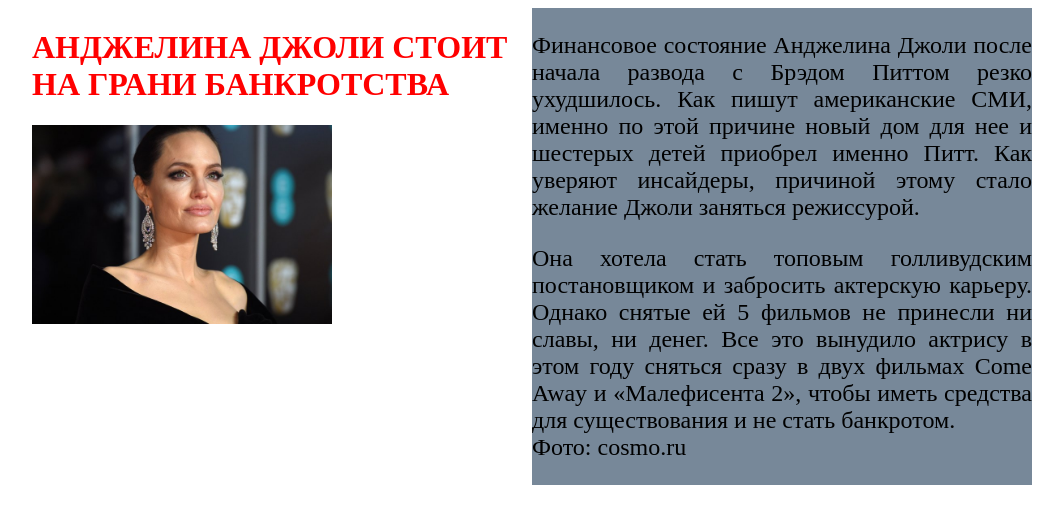
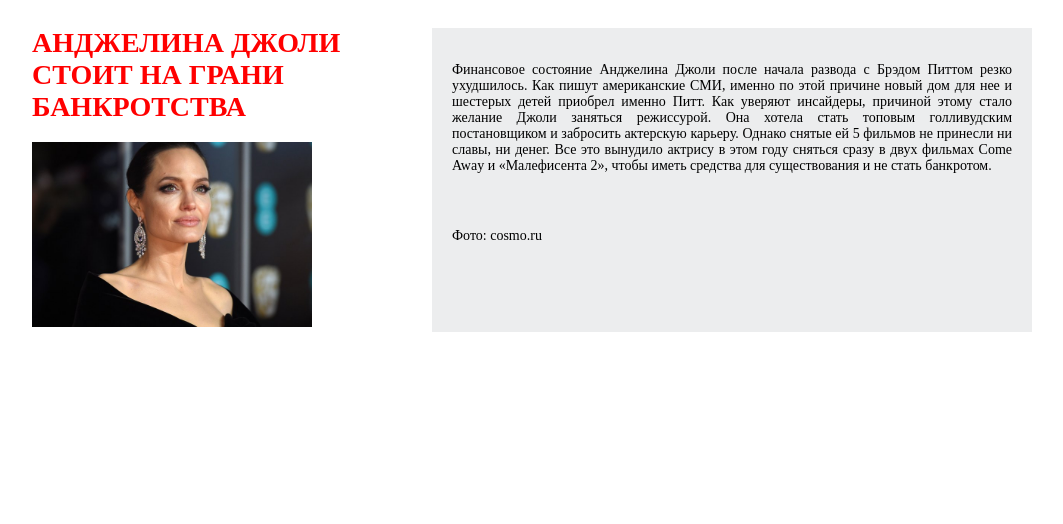
Before and after one commit to Newerowa/Angelina, a plain HTML site: page index.html in a window 1280 px wide. Shown: the whole page, without its empty margins (108-1171 px from the left). Drawn offline with Linux system fonts and the light colour scheme.

Commit message:
add paddings to right block and changed background-color

```diff
--- a/index.html
+++ b/index.html
@@ -20,15 +20,15 @@
           причине новый дом для нее и шестерых детей приобрел именно Питт. Как
           уверяют инсайдеры, причиной этому стало желание Джоли заняться
           режиссурой.
-        </p>
-        <p>
           Она хотела стать топовым голливудским постановщиком и забросить
           актерскую карьеру. Однако снятые ей 5 фильмов не принесли ни славы, ни
           денег. Все это вынудило актрису в этом году сняться сразу в двух
           фильмах Come Away и «Малефисента 2», чтобы иметь средства для
-          существования и не стать банкротом. <br />
-
+          существования и не стать банкротом.
+        </p>
+        <p>
           Фото: cosmo.ru
+        </p>
         </p>
       </div>
     </div>
--- a/style.css
+++ b/style.css
@@ -10,28 +10,31 @@
 
 .left {
 float: left;
-width: 50%;
+width: 40%;
 height: 100%;
 color: red;
+font-size: 14px;
 
 }
 .right {
 float: right;
-width: 50%;
+width: 60%;
 height: 100%;
+margin-top: 20px;
+
 }
 
 .backgr-gray {
-
-  background-color: lightslategrey;
+background-color: rgb(236, 237, 238);
 }
 
 .img {
- width: 60%;
- height: 60%;
-}
+ width: 70%;
+ height: 70%;
+ }
 
 p {
 text-align: justify;
-font-size:24px;
+font-size:14px;
+padding: 20px;
 }
```
